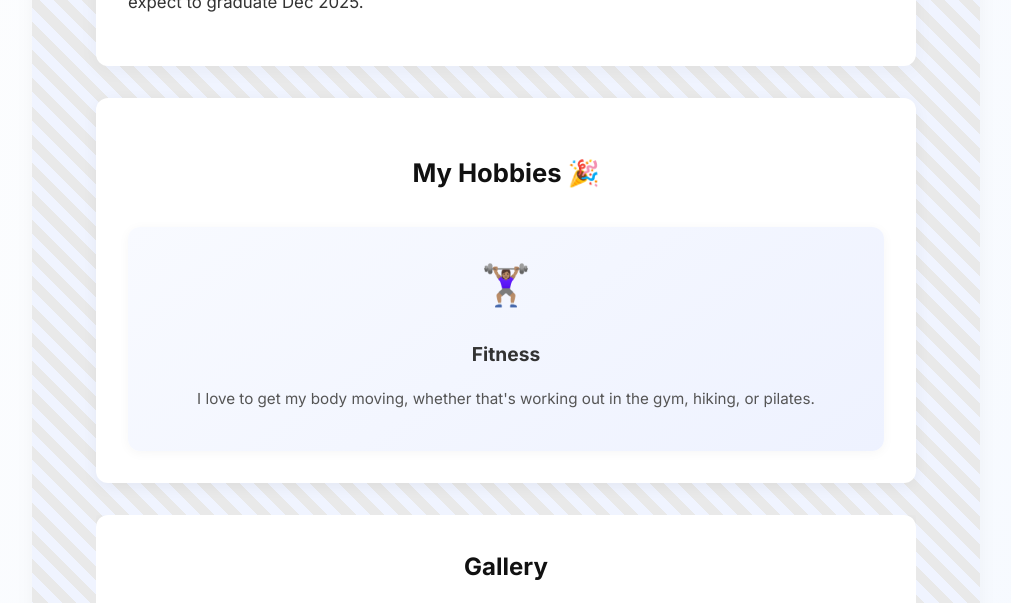
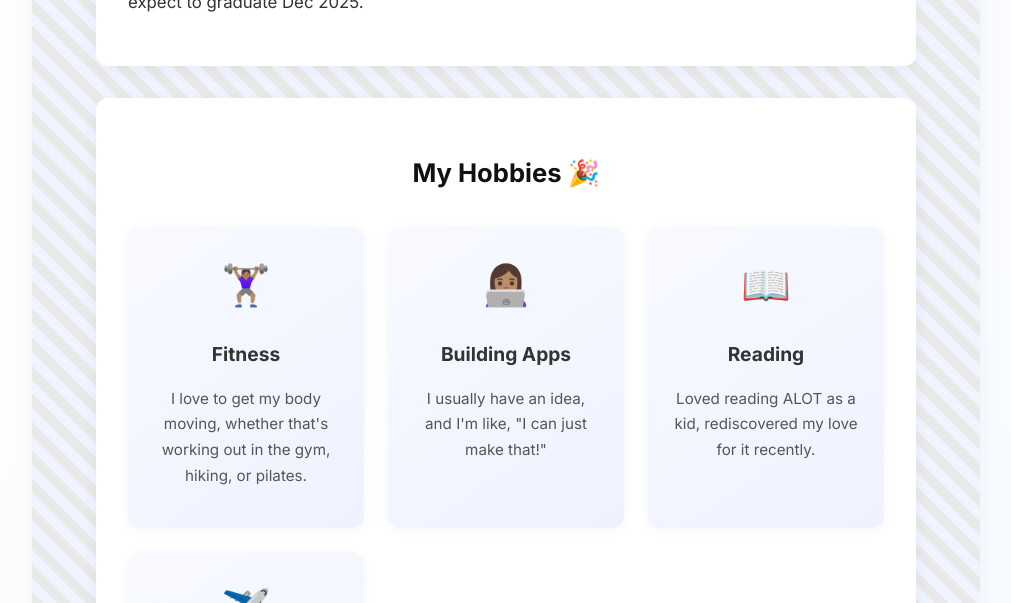
Before and after one commit to brmu22/brmu22.github.io, a Jekyll site: the page built from pages/about-me.md, in a window 1280 px wide and 1400 px high, scrolled down 496 px. Shown: the top 603 px of the window, without its empty margins (260-1271 px from the left). Built offline with Jekyll 4.4.1, drawn with Linux system fonts in a browser that asks for light colours; some of the changed text lies outside the part shown; grey boxes are pictures that could not be loaded.

Commit message:
Update about-me.md

```diff
--- a/pages/about-me.md
+++ b/pages/about-me.md
@@ -15,14 +15,21 @@ about:
     - icon: 🏋🏽‍♀️
       title: Fitness
       description: I love to get my body moving, whether that's working out in the gym, hiking, or pilates.
+    - icon: 👩🏽‍💻
+      title: Building Apps
+      description: I usually have an idea, and I'm like, "I can just make that!"
+    - icon: 📖
+      title: Reading
+      description: Loved reading ALOT as a kid, rediscovered my love for it recently.
+    - icon: ✈️
+      title: Traveling
+      description: I love traveling! I prefer traveling to a tropical destination; However, I plan a staycation at least once a month!
 
   gallery:
-    - image: /assets/images/me-guitar.png
-      caption: Playing guitar at the park!
-    - image: /assets/images/me-basketball.png
-      caption: Hooping and dropping people off at the park 🏀
-    - image: /assets/images/me.jpg
-      caption: My favorite portrait of myself :)
-    - image: /assets/images/me-pi.png
-      caption: Working on a personal project w/ the Raspberry PI
+    - image: /assets/images/Jamaica.jpeg
+      caption: By the pool in Jamaica 😎
+    - image: /assets/images/PR.jpeg
+      caption: My Mar 2025 PR trip ✈️
+    - image: /assets/images/Hike.jpeg
+      caption: I love hiking! :)
 ---
```
